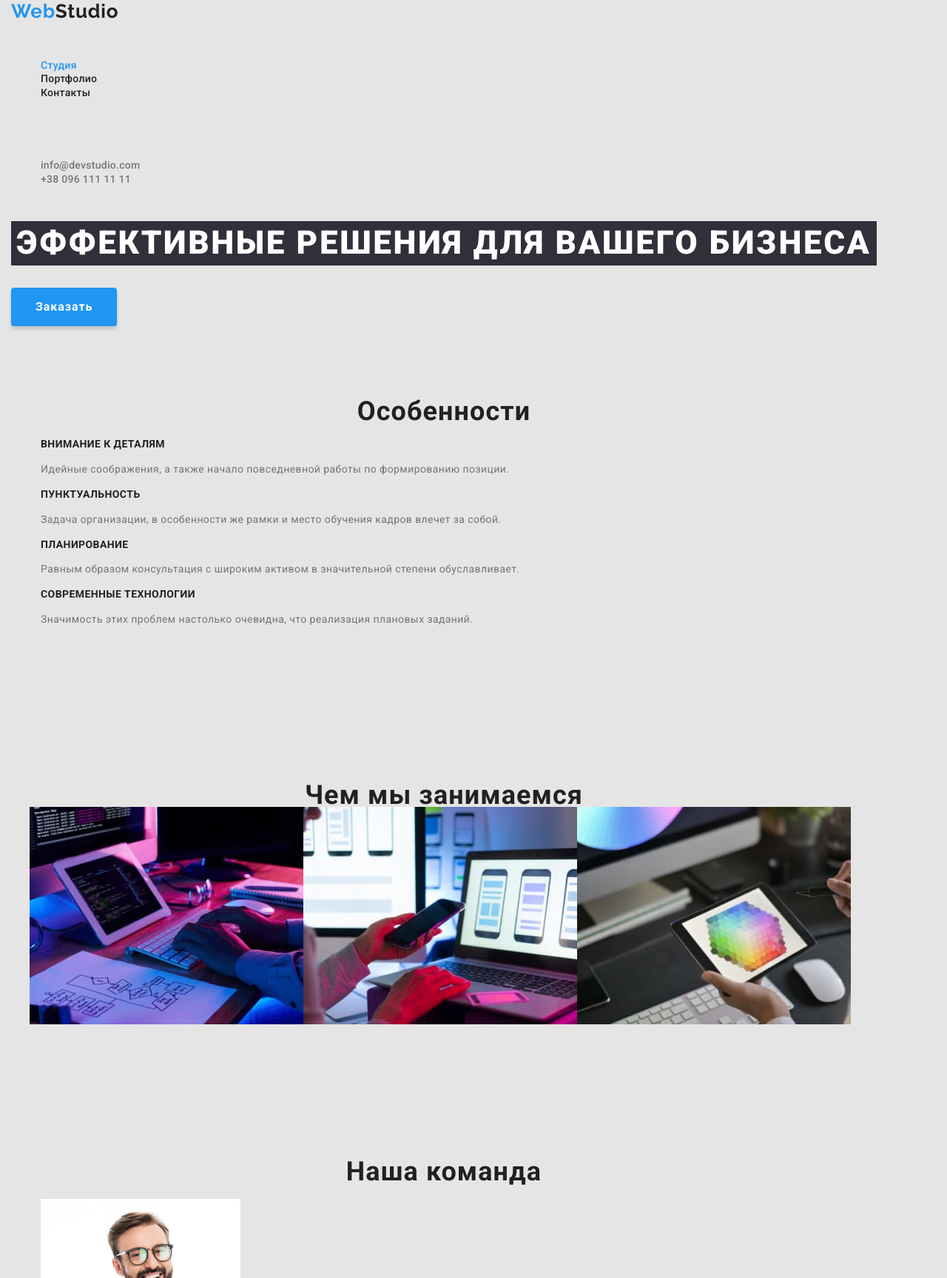
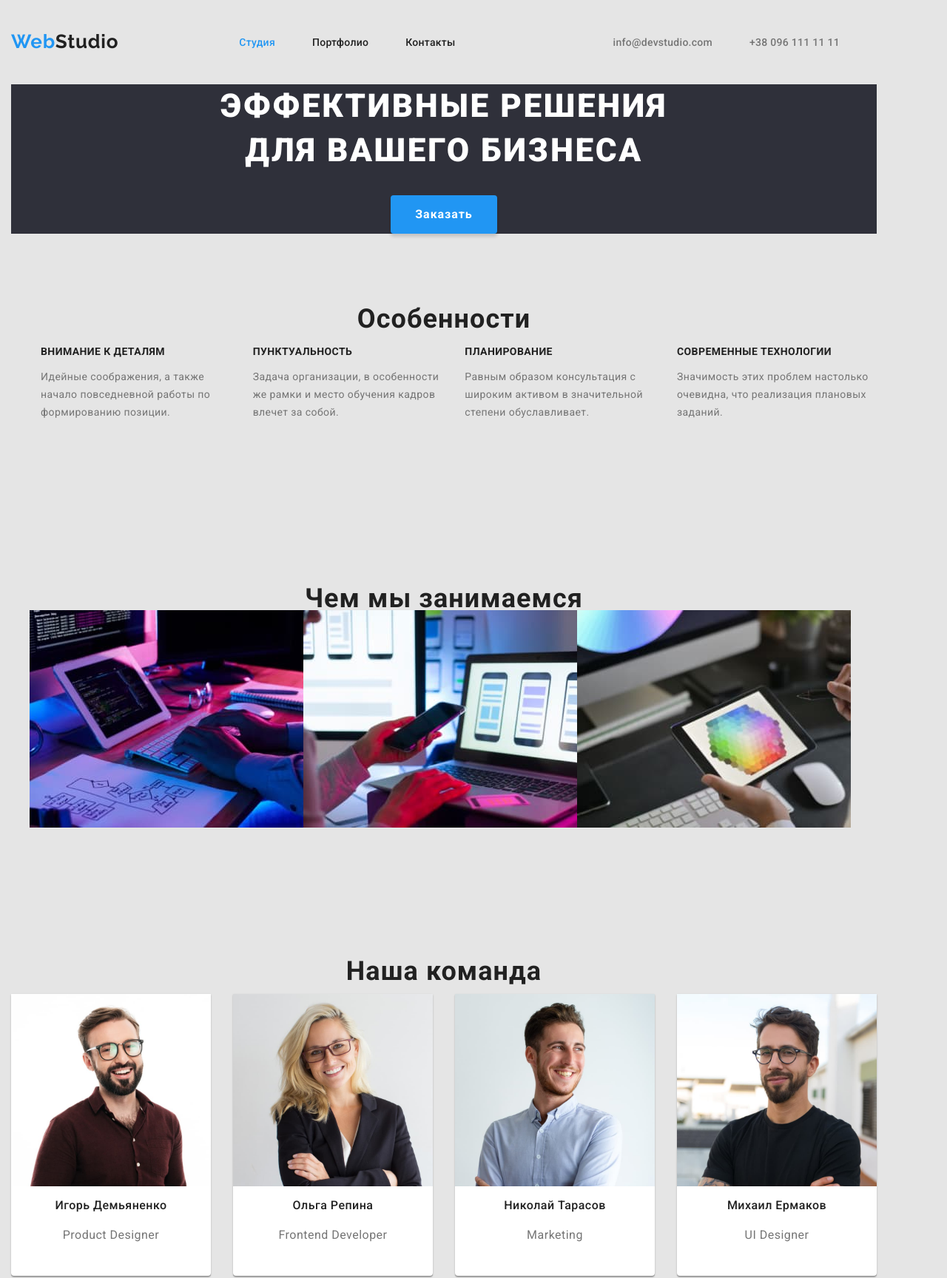
Before and after one commit to Afrikanochka/CSS, a plain HTML site: page index.html in a window 1280 px wide. Shown: the top 1728 px of the page at 74% size. Drawn offline with nearby package versions, Linux system fonts and the light colour scheme.

Commit message:
Добавляет стили
Стили для хедера и Кнопок

```diff
--- a/CSS/styles.css
+++ b/CSS/styles.css
@@ -1,7 +1,7 @@
 *,
 *::before,
 *::after {
-  box-sizing: inherit;
+  box-sizing: border-box;
 }
 :root {
   --primary-text-color: #212121;
@@ -9,12 +9,14 @@
   --secondary-text-color: #757575;
   --accent-color: #2196f3;
   --primary-background-color: #e5e5e5;
+  --secondary-bg-color: #ffffff;
 }
 
 .page {
   width: 1200px;
   padding-left: 15px;
   padding-right: 15px;
+
   box-sizing: border-box;
   font-family: Roboto, sans-serif;
   color: var(--primary-text-color);
@@ -37,12 +39,27 @@
   color: var(--accent-color);
 }
 /* Site nav */
+.page-header > .container {
+  display: flex;
+  justify-content: space-between;
+  align-items: center;
+}
 .list {
   list-style: none;
   padding-top: 32px;
   padding-bottom: 32px;
 }
-.nav a {
+.nav-list {
+  display: flex;
+  list-style: none;
+  padding-top: 32px;
+  padding-bottom: 32px;
+}
+.nav-list > .item,
+.auth-nav > .item {
+  margin-right: 50px;
+}
+.nav-list a {
   text-decoration: none;
   font-weight: 500;
   font-size: 14px;
@@ -50,13 +67,19 @@
   letter-spacing: 0.02em;
   color: var(--primary-text-color);
 }
-.nav .link.current {
+.nav-list .link.current {
   color: var(--accent-color);
 }
 
-.nav .link:hover,
-.nav .link:focus {
+.nav-list .link:hover,
+.nav-list .link:focus {
   color: var(--accent-color);
+}
+.auth-nav {
+  display: flex;
+  list-style: none;
+  padding-top: 32px;
+  padding-bottom: 32px;
 }
 
 .auth-nav a {
@@ -74,6 +97,7 @@
 /* Hero */
 .hero {
   text-align: center;
+  background-color: #2f303a;
 }
 .hero-title {
   margin-top: 0;
@@ -84,7 +108,6 @@
   letter-spacing: 0.06em;
   text-transform: uppercase;
   color: #ffffff;
-  background-color: #2f303a;
 }
 
 /* Section */
@@ -102,7 +125,13 @@
   letter-spacing: 0.03em;
 }
 /* Features */
+.feature-list > .item {
+  width: 270px;
+}
 .feature-list {
+  display: flex;
+  justify-content: space-between;
+  align-items: baseline;
   list-style: none;
 }
 .feature-list .title {
@@ -121,21 +150,30 @@
   color: var(--secondary-text-color);
 }
 /* Work */
+img {
+  display: block;
+  max-width: 100%;
+  height: auto;
+}
 .work {
   display: flex;
   flex-wrap: wrap;
   margin: -15px;
   list-style: none;
 }
-
+.flex-container {
+  border: 1px solid #eeeeee;
+}
 .flex-element {
   width: 370px;
-  margin: 15px;
   margin-right: 30px;
   margin-bottom: 30px;
 }
 .flex-element:nth-child(3n) {
   margin-right: 0;
+}
+.element-content {
+  padding: 20px 24px;
 }
 
 .work .title {
@@ -152,7 +190,24 @@
 }
 /* User */
 .user {
+  display: flex;
+  flex-wrap: wrap;
+  justify-content: center;
+
   list-style: none;
+  margin: 0;
+  padding: 0;
+}
+.user-item {
+  background-color: var(--secondary-bg-color);
+  box-shadow: 0px 1px 3px rgba(0, 0, 0, 0.12), 0px 1px 1px rgba(0, 0, 0, 0.14),
+    0px 2px 1px rgba(0, 0, 0, 0.2);
+  border-radius: 0px 0px 4px 4px;
+  padding-bottom: 24px;
+  margin-right: 30px;
+}
+.user-item:last-child {
+  margin-right: 0;
 }
 .user-title {
   font-weight: 500;
@@ -169,6 +224,12 @@
   color: var(--secondary-text-color);
 }
 /* Button */
+.list-button {
+  display: flex;
+  align-items: center;
+  list-style: none;
+}
+
 .button-primary {
   border-radius: 4px;
   padding: 10px 32px;
@@ -177,25 +238,33 @@
   font-weight: 700;
   font-size: 16px;
   line-height: 1.87;
-  display: flex;
-  align-items: center;
+  text-align: center;
+
   letter-spacing: 0.06em;
   background-color: var(--accent-color);
-  color: #ffffff;
+  color: var(--secondary-bg-color);
   box-shadow: 0px 4px 4px rgba(0, 0, 0, 0.15);
 }
+
 .button-secondary {
   font-weight: 500;
   font-size: 16px;
   line-height: 1.62;
   text-align: center;
   letter-spacing: 0.03em;
+  min-width: 73px;
+
+  margin-right: 8px;
+  margin-bottom: 50px;
+  border-radius: 4px;
+  padding: 10px 32px;
+  border: 1px solid transparent;
 }
 
 .button-secondary:hover,
 .button-secondary:focus {
   background-color: var(--accent-color);
-  color: #ffffff;
+  color: var(--secondary-bg-color);
 }
 .list {
   list-style: none;
@@ -204,13 +273,18 @@
 .footer {
   background-color: #2f303a;
 }
+.footer > .container {
+  padding-top: 60px;
+  padding-bottom: 60px;
+}
 .footer .logo {
+  margin-bottom: 10px;
   font-family: Raleway;
   font-weight: 700;
   font-size: 26px;
   line-height: 1.19;
   letter-spacing: 0.03em;
-  color: #ffffff;
+  color: var(--secondary-bg-color);
 }
 .footer .link {
   text-decoration: none;
@@ -224,7 +298,7 @@
   color: var(--accent-color);
 }
 .footer .address {
-  color: #ffffff;
+  color: var(--secondary-bg-color);
   font-style: normal;
   font-size: 14px;
   line-height: 1.71;
--- a/index.html
+++ b/index.html
@@ -14,25 +14,29 @@
 <body class="page">
     <!--Верхняя линия-->
     <header class="page-header">
-        <a href="./index.html" class="logo"> <span class="colortext"> Web</span>Studio</a>
-        <nav>
-            <ul class="nav list">
-                <li><a href="./index.html" class="link current">Студия</a></li>
-                <li><a href="./portfolio.html" class="link">Портфолио</a></li>
-                <li><a href="Контакты" class="link">Контакты</a></li>
+        <div class="container page-header">
+        <a href="./index.html" lang="en" class="logo"> <span class="colortext"> Web</span>Studio</a>
+        <nav class="main-nav">
+            <ul class="nav-list">
+                <li class="item"><a href="./index.html" class="link current">Студия</a></li>
+                <li class="item"><a href="./portfolio.html" class="link">Портфолио</a></li>
+                <li class="item"><a href="Контакты" class="link">Контакты</a></li>
             </ul>
          </nav>
          <ul class="auth-nav list">
-           <li><a href="mailto:info@devstudio.com" class="link">info@devstudio.com</a></li>
-           <li><a href="tel:+380961111111" class="link">+38 096 111 11 11</a></li>
+           <li class="item"><a href="mailto:info@devstudio.com" class="link">info@devstudio.com</a></li>
+           <li class="item"><a href="tel:+380961111111" class="link">+38 096 111 11 11</a></li>
          </ul>
+        </div>
 
     </header>
     <main>
     <!--Шапка-->
         <section class="hero">
-            <h1 class="hero-title">Эффективные решения для вашего бизнеса</h1>
+          <div class="container">
+            <h1 class="hero-title">Эффективные решения <br> для вашего бизнеса</h1>
             <button class="button-primary" type="button">Заказать</button>
+          </div>
         </section>
 
     <!--Особенности-->
@@ -40,25 +44,25 @@
         <div class="container">
         <h2 class="section-title">Особенности</h2>
         <ul class="feature-list">
-            <li>
+            <li class="item">
                 <h3 class="title">Внимание к деталям</h3>
                 <p class="text">
                     Идейные соображения, а также начало повседневной работы по формированию позиции.
                 </p>
             </li>
-            <li>
+            <li class="item">
                 <h3 class="title">Пунктуальность</h3>
                 <p class="text">
                     Задача организации, в особенности же рамки и место обучения кадров влечет за собой.
                 </p>
             </li>
-            <li>
+            <li class="item">
                 <h3 class="title">Планирование</h3>
                 <p class="text">
                     Равным образом консультация с широким активом в значительной степени обуславливает.
                 </p>
             </li>
-            <li>
+            <li class="item">
                 <h3 class="title">Современные технологии</h3>
                 <p class="text">
                     Значимость этих проблем настолько очевидна, что реализация плановых заданий.
@@ -72,13 +76,13 @@
         <div class="container">
         <h2 class="section-title">Чем мы занимаемся</h2>
         <ul class="work">
-            <li>
+            <li class="item">
                 <img class="img" src="./Images/box1.jpg" alt="работа на планшете с клавиатурой" width="370" height="294" />
             </li>
-            <li>
+            <li class="item">
                 <img class="img" src="./Images/box2.jpg" alt="Ноутбук + телефон" width="370" height="294" />
             </li>
-            <li>
+            <li class="item">
                 <img class="img" src="./Images/box3.jpg" alt="планшет с ручкой" width="370" height="294" />
             </li>
         </ul>
@@ -86,40 +90,44 @@
     </section>
     <!--Наша команда-->
     <section class="section">
+        <div class="container user-job">
         <h2 class="section-title">Наша команда</h2>
         <ul class="user">
-            <li>
+            <li class="user-item">
                 <img class="img" src="./Images/img.jpg" alt="Игорь Демьяненко" width="270" height="260" />
                 <h3 class="user-title">Игорь Демьяненко</h3>
                 <p class="user-text">Product Designer</p>
             </li>
-            <li>
+            <li class="user-item">
                 <img class="img" src="./Images/img(1).jpg" alt="Ольга Репина" width="270" height="260"/>
                 <h3 class="user-title">Ольга Репина</h3>
                 <p class="user-text">Frontend Developer</p>
             </li>
-            <li>
+            <li class="user-item">
                 <img class="img" src="./Images/img(2).jpg" alt="Николай Тарасов" width="270" height="260" />
                 <h3 class="user-title">Николай Тарасов</h3>
                 <p class="user-text">Marketing</p>
             </li>
-            <li>
+            <li class="user-item">
                 <img class="img" src="./Images/img(3).jpg" alt="Михаил Ермаков" width="270" height="260" />
                 <h3 class="user-title">Михаил Ермаков</h3>
                 <p class="user-text">UI Designer</p>
             </li>
         </ul>
+        </div>
 
     </section>
     </main>
     <!--Подвал-->
     <footer class="footer">
-        <a href="./index.html" class="logo"> <span class="colortext"> Web</span>Studio</a>
+      <div class="container">
+        <a href="./index.html" lang="en" class="logo"> <span class="colortext"> Web</span>Studio</a>
         <address class="address">
             г. Киев, пр-т Леси Украинки, 26 <br>
             <a href="mailto:info@example.com" class="link">info@example.com</a> <br>
             <a href="tel:+380991111111" class="link">+38 099 111 11 11</a>
         </address>
+      </div>
 
     </footer>
 
```
Also changed, not shown: portfolio.html (+28 -7 lines).
